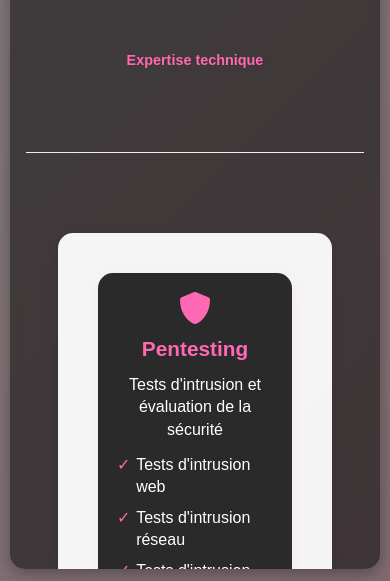
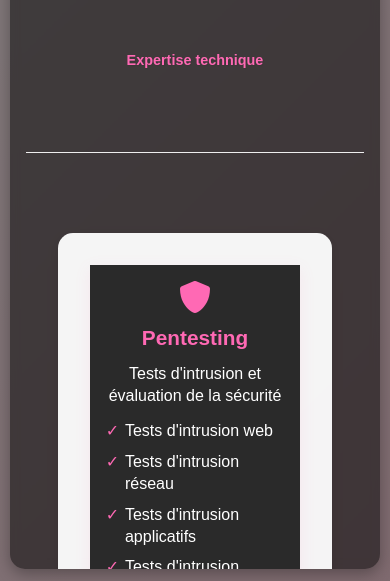
Before and after one commit to Sil3ntPurr/sil3ntpurr.github.io, a plain HTML site: page pages/skills.html in a window 390 px wide. Shown: the part 263-844 px from the top of the page. Drawn offline with Linux system fonts and the light colour scheme.

Commit message:
Update styles.css

```diff
--- a/static/styles.css
+++ b/static/styles.css
@@ -1984,37 +1984,35 @@ h1:hover, h2:hover, h3:hover {
     .skills-grid, .certifications-grid, .blog-grid, .challenges-grid {
         grid-template-columns: 1fr;
         gap: 2rem;
-        padding: 1rem;
+        padding: 0;
+        width: 100%;
     }
 
     .skill-card, .certification-card, .blog-card, .challenge-card {
         width: 100%;
         min-height: 300px;
         padding: 1.5rem;
-    }
-
-    .skill-card h3, .certification-card h3, .blog-card h3, .challenge-card h3 {
-        font-size: 1.5rem;
-    }
-
-    .skill-card p, .certification-card p, .blog-card p, .challenge-card p {
-        font-size: 1.1rem;
-    }
-
-    .skill-list, .cert-list {
-        font-size: 1.1rem;
+        margin: 0;
+        border-radius: 0;
+    }
+
+    .container {
+        padding: 0;
+        width: 100%;
+        max-width: 100%;
+        border-radius: 0;
     }
 }
 
 @media (max-width: 480px) {
     .skills-grid, .certifications-grid, .blog-grid, .challenges-grid {
-        gap: 1.5rem;
-        padding: 0.5rem;
+        gap: 1rem;
+        padding: 0;
     }
 
     .skill-card, .certification-card, .blog-card, .challenge-card {
         min-height: 250px;
-        padding: 1.2rem;
+        padding: 1rem;
     }
 
     .skill-card h3, .certification-card h3, .blog-card h3, .challenge-card h3 {
```
